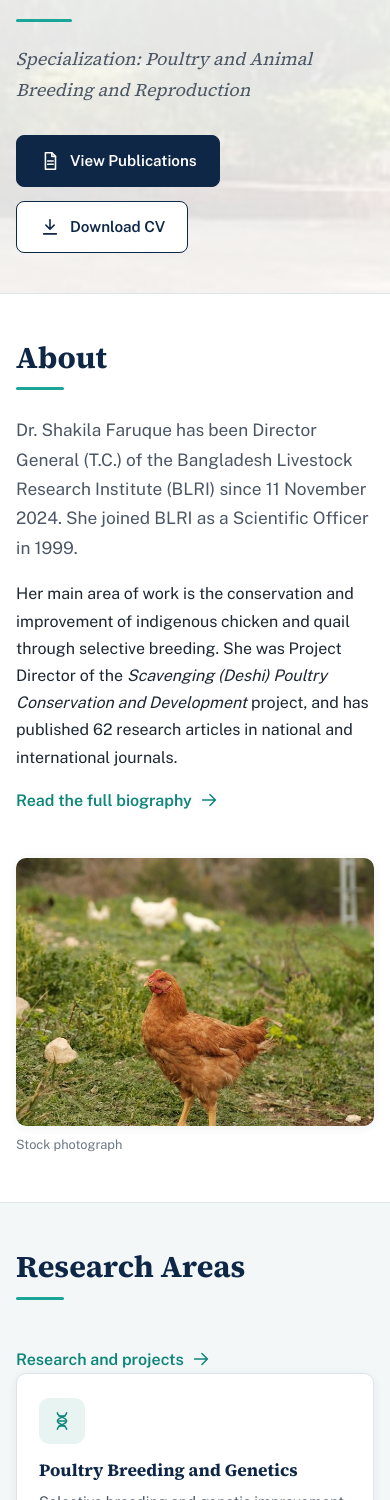
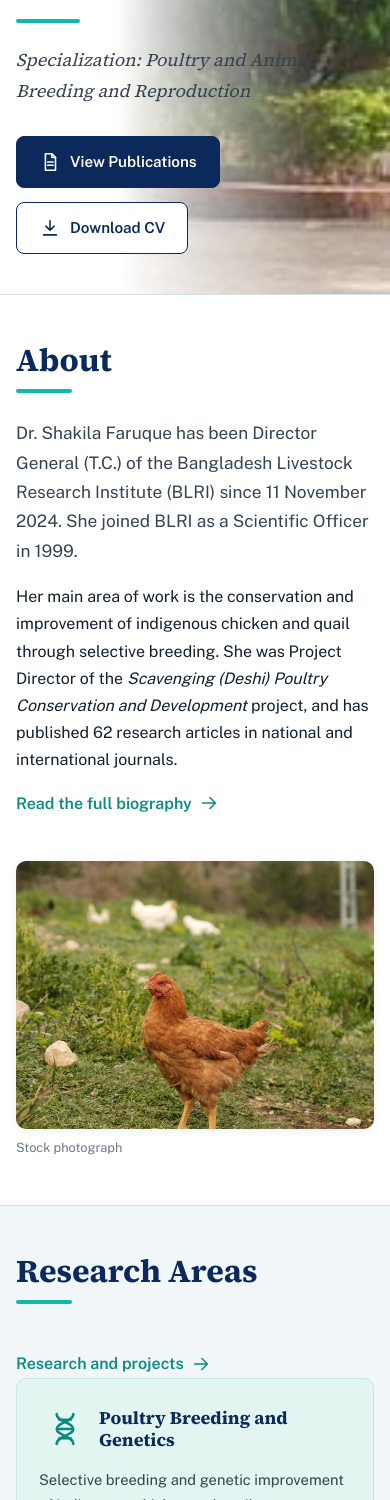
Before and after one commit to DrShakilaFaruque/DrShakilaFaruque.github.io, a plain HTML site: page index.html in a window 390 px wide. Shown: the part 500-2000 px from the top of the page. Drawn offline with nearby package versions, Linux system fonts and the light colour scheme.

Commit message:
Match mockup colours and contrast
Deeper navy, brighter teal, mint research cards, boxed publication list,
darker footer and text.

Co-Authored-By: Claude Sonnet 5.5 <noreply@anthropic.com>

```diff
--- a/assets/css/style.css
+++ b/assets/css/style.css
@@ -1,15 +1,15 @@
 /* Dr. Shakila Faruque: academic portfolio. Minimal, navy and teal. */
 :root {
-  --navy: #0f2747;
-  --navy-2: #1b3a63;
-  --teal: #0e857a;
-  --teal-bright: #19a597;
-  --teal-soft: #e8f4f2;
-  --grey-bg: #f4f7f8;
-  --ink: #1d2733;
-  --ink-2: #4a5663;
+  --navy: #0b2a5b;
+  --navy-2: #163c78;
+  --teal: #0a8c80;
+  --teal-bright: #14b8a6;
+  --teal-soft: #e3f5f1;
+  --grey-bg: #f1f6f8;
+  --ink: #131f2c;
+  --ink-2: #35424f;
   --muted: #6c7884;
-  --line: #dde5e9;
+  --line: #d3e0e5;
   --radius: 10px;
   --shadow: 0 2px 10px rgba(15, 39, 71, .07);
   --serif: "Source Serif 4", Georgia, "Times New Roman", serif;
@@ -251,3 +251,50 @@ address { font-style: normal; }
 .pub .cite { margin: 0; font-size: .95rem; color: var(--ink-2); }
 .pub .cite i { color: var(--ink); }
 .pubs-sel { margin-top: 4px; }
+
+/* ---------- Colour and contrast pass (closer to the mockup) ---------- */
+.sec h2 { font-size: 2rem; }
+.sec h2::after { width: 56px; height: 4px; background: var(--teal-bright); }
+.rule { height: 4px; width: 64px; }
+.hero::after { background: linear-gradient(90deg, #fff 0%, #fff 30%, rgba(255, 255, 255, .55) 52%, rgba(255, 255, 255, 0) 82%); }
+.hero-bg { width: 70%; }
+.hero h1 { color: var(--navy); }
+
+/* Research area cards: mint, icon beside the text */
+.card { background: var(--teal-soft); border-color: #c6e6df; box-shadow: none; display: grid; grid-template-columns: 52px 1fr; column-gap: 16px; align-items: start; }
+.card .ico { background: transparent; width: 52px; height: 52px; margin: 0; color: var(--teal); }
+.card .ico svg { width: 40px; height: 40px; stroke-width: 1.5; }
+.card h3 { font-size: 1.12rem; margin: 2px 0 6px; }
+.card p { grid-column: 2; color: var(--ink-2); }
+.card:hover { box-shadow: 0 8px 20px rgba(11, 42, 91, .12); }
+
+/* Selected publications: boxed list with teal years */
+.pubs-sel { background: var(--grey-bg); border: 1px solid var(--line); border-radius: var(--radius); padding: 4px 22px; }
+.pubs-sel .pub:first-child { border-top: 0; }
+.pubs-sel .pub:last-child { border-bottom: 0; }
+.pub .yr { color: var(--teal); }
+.pub h3 { color: var(--navy); }
+
+/* Stronger accents */
+.tag { background: var(--teal-bright); color: #04302b; }
+.feature { background: var(--navy); }
+.btn-solid { background: var(--navy); border-color: var(--navy); }
+.btn-solid:hover { background: var(--navy-2); border-color: var(--navy-2); }
+.btn-line { border-color: var(--navy); color: var(--navy); }
+.edu-card { border-top: 3px solid var(--teal-bright); }
+.list-card { border-top: 3px solid var(--teal-bright); }
+.tech li { border-left-color: var(--teal-bright); }
+.sec-tint { background: var(--grey-bg); }
+.page-head { background: var(--teal-soft); border-bottom: 3px solid var(--teal-bright); }
+.nav a[aria-current="page"] { border-bottom-color: var(--teal-bright); border-bottom-width: 3px; }
+
+/* Footer: deeper navy */
+.site-footer { background: #091f45; color: #c9d7ea; }
+.foot-brand .brand-mark { background: var(--teal-bright); color: #04302b; }
+@media (max-width: 800px) {
+  .card { grid-template-columns: 44px 1fr; }
+  .pubs-sel { padding: 4px 14px; }
+  .hero-bg { width: 100%; }
+}
+.card p { grid-column: 1 / -1; margin-top: 12px; }
+.card h3 { align-self: center; margin: 0; }
--- a/index.html
+++ b/index.html
@@ -12,7 +12,7 @@
   <link rel="preconnect" href="https://fonts.googleapis.com">
   <link rel="preconnect" href="https://fonts.gstatic.com" crossorigin>
   <link href="https://fonts.googleapis.com/css2?family=Source+Serif+4:opsz,wght@8..60,400;8..60,600;8..60,700&family=Public+Sans:wght@400;500;600&family=Noto+Sans+Bengali:wght@400;500&display=swap" rel="stylesheet">
-  <link rel="stylesheet" href="assets/css/style.css?v=8">
+  <link rel="stylesheet" href="assets/css/style.css?v=10">
 </head>
 <body>
   <a class="skip" href="#main">Skip to content</a>
```
Also changed, not shown: about.html (+1 -1 lines), contact.html (+1 -1 lines), experience.html (+1 -1 lines), publications.html (+1 -1 lines), research.html (+1 -1 lines), assets/favicon.svg.
